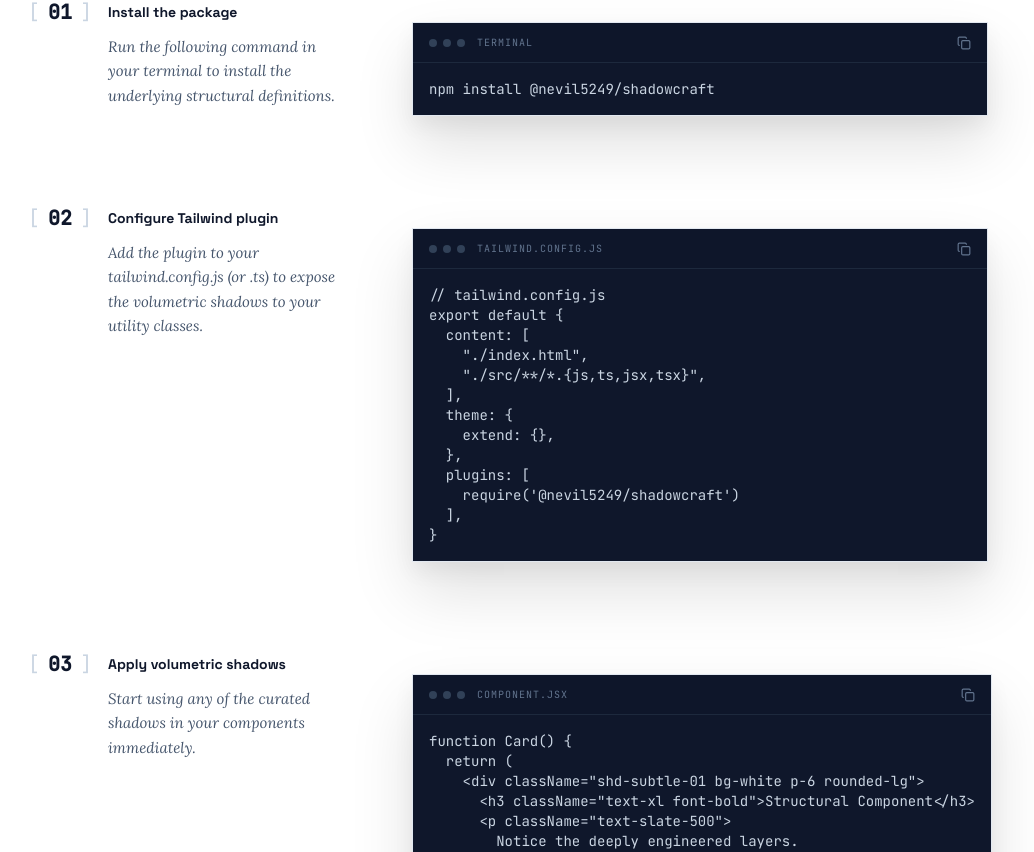
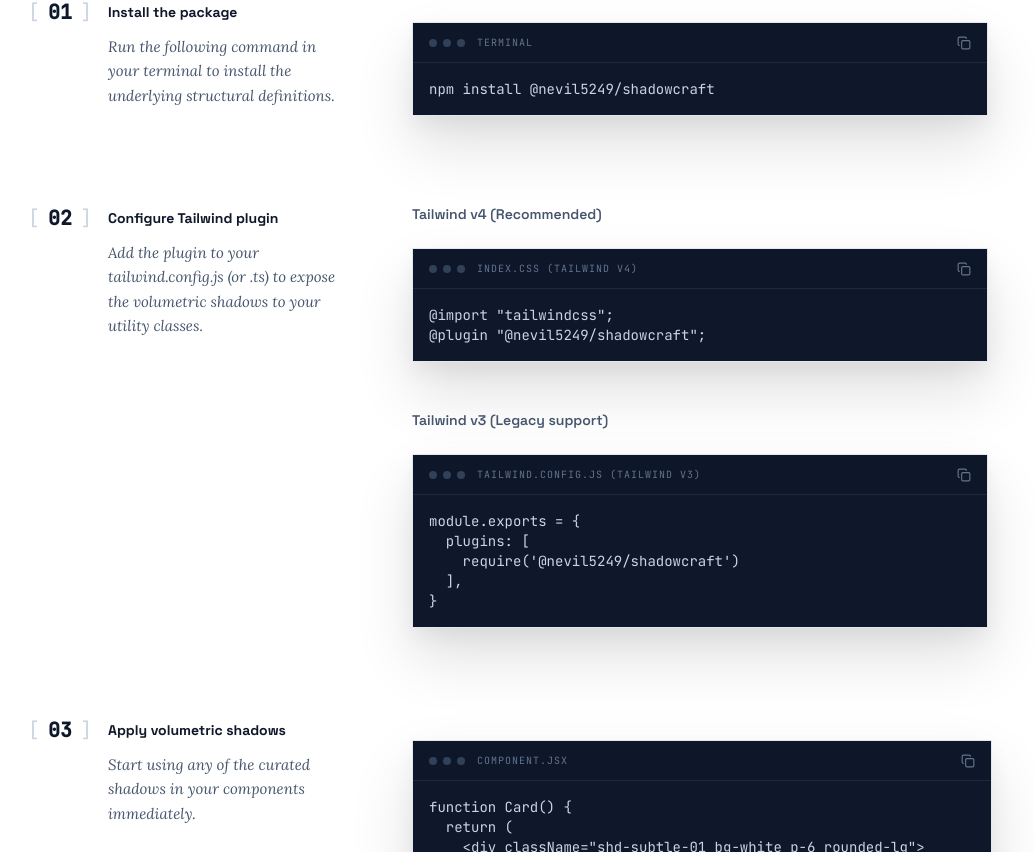
Before and after one commit to NEVIL5249/ShadowCraft, a React (Vite) app: page /docs in a window 1280 px wide. Shown: the part 668-1520 px from the top of the page, without its empty margins (132-1166 px from the left). Built offline with nearby package versions, Linux system fonts and the light colour scheme.

Commit message:
updates docs and fix the borders

```diff
--- a/src/components/ShadowCard.jsx
+++ b/src/components/ShadowCard.jsx
@@ -34,13 +34,14 @@
   };
 
   return (
-    <div className={`group relative ${padding} ${variant === 'glass' ? 'bg-slate-100/30' : 'bg-white'} border border-slate-200 transition-all hover:border-slate-300 overflow-hidden`}>
-      {variant === 'blueprint' && <div className="absolute inset-0 blueprint-bg opacity-10 pointer-events-none"></div>}
+    <div className="relative group h-full">
       {corner !== 'none' && (
-        <div className={`absolute w-4 h-4 border-slate-900 opacity-0 group-hover:opacity-100 transition-all ${getCornerClass()}`}></div>
+        <div className={`absolute w-8 h-8 border-slate-900 z-20 ${getCornerClass()}`}></div>
       )}
+      <div className={`relative h-full ${padding} ${variant === 'glass' ? 'bg-slate-100/30' : 'bg-white'} border border-slate-200 transition-all group-hover:border-slate-300 overflow-hidden`}>
+        {variant === 'blueprint' && <div className="absolute inset-0 blueprint-bg opacity-10 pointer-events-none"></div>}
 
-      <div className="relative z-10">
+        <div className="relative z-10">
         <div className="flex justify-between items-start mb-12">
           <div className="space-y-1">
             <h3 className="text-xs font-bold uppercase tracking-widest text-slate-400">{shadow.id}. {shadow.name}</h3>
@@ -97,6 +98,7 @@
             REF: {shadow.ref}
           </div>
         </div>
+        </div>
       </div>
     </div>
   );
--- a/src/components/ShadowGrid.jsx
+++ b/src/components/ShadowGrid.jsx
@@ -34,7 +34,7 @@
             <ShadowCard shadow={shadows[2]} variant="glass" corner="bottom-left" padding="p-10" />
           </div>
           <div className="md:col-span-6">
-            <ShadowCard shadow={shadows[3]} variant="blueprint" corner="none" padding="p-16" />
+            <ShadowCard shadow={shadows[3]} variant="blueprint" corner="bottom-right" padding="p-16" />
           </div>
         </div>
         <div className="flex justify-center mt-22">
--- a/src/pages/Docs.jsx
+++ b/src/pages/Docs.jsx
@@ -22,21 +22,20 @@
       step: '02',
       title: 'Configure Tailwind plugin',
       description: 'Add the plugin to your tailwind.config.js (or .ts) to expose the volumetric shadows to your utility classes.',
-      code: `// tailwind.config.js
-export default {
-  content: [
-    "./index.html",
-    "./src/**/*.{js,ts,jsx,tsx}",
-  ],
-  theme: {
-    extend: {},
+      codeBlocks: [
+        {
+          label: 'Tailwind v4 (Recommended)',
+          titleLabel: 'index.css (Tailwind v4)',
+          code: '@import "tailwindcss";\n@plugin "@nevil5249/shadowcraft";',
+          lang: 'css'
         },
-  plugins: [
-    require('@nevil5249/shadowcraft')
-  ],
-}`,
-      lang: 'javascript',
-      titleLabel: 'tailwind.config.js'
+        {
+          label: 'Tailwind v3 (Legacy support)',
+          titleLabel: 'tailwind.config.js (Tailwind v3)',
+          code: 'module.exports = {\n  plugins: [\n    require(\'@nevil5249/shadowcraft\')\n  ],\n}',
+          lang: 'javascript'
+        }
+      ]
     },
     {
       step: '03',
@@ -69,25 +68,20 @@
       step: '02',
       title: 'Configure Tailwind',
       description: 'Modify your Next.js tailwind.config.ts file to include the plugin.',
-      code: `import type { Config } from "tailwindcss";
-
-const config: Config = {
-  content: [
-    "./pages/**/*.{js,ts,jsx,tsx,mdx}",
-    "./components/**/*.{js,ts,jsx,tsx,mdx}",
-    "./app/**/*.{js,ts,jsx,tsx,mdx}",
-  ],
-  theme: {
-    extend: {},
+      codeBlocks: [
+        {
+          label: 'Tailwind v4 (Recommended)',
+          titleLabel: 'index.css (Tailwind v4)',
+          code: '@import "tailwindcss";\n@plugin "@nevil5249/shadowcraft";',
+          lang: 'css'
         },
-  plugins: [
-    require('@nevil5249/shadowcraft')
-  ],
-};
-
-export default config;`,
-      lang: 'typescript',
-      titleLabel: 'tailwind.config.ts'
+        {
+          label: 'Tailwind v3 (Legacy support)',
+          titleLabel: 'tailwind.config.js (Tailwind v3)',
+          code: 'module.exports = {\n  plugins: [\n    require(\'@nevil5249/shadowcraft\')\n  ],\n}',
+          lang: 'javascript'
+        }
+      ]
     },
     {
       step: '03',
@@ -119,18 +113,20 @@
       step: '02',
       title: 'Update Tailwind CLI config',
       description: 'Add the plugin required to generate the multi-layered CSS rules.',
-      code: `/** @type {import('tailwindcss').Config} */
-module.exports = {
-  content: ["./src/**/*.{html,js}"],
-  theme: {
-    extend: {},
+      codeBlocks: [
+        {
+          label: 'Tailwind v4 (Recommended)',
+          titleLabel: 'index.css (Tailwind v4)',
+          code: '@import "tailwindcss";\n@plugin "@nevil5249/shadowcraft";',
+          lang: 'css'
         },
-  plugins: [
-    require('@nevil5249/shadowcraft')
-  ],
-}`,
-      lang: 'javascript',
-      titleLabel: 'tailwind.config.js'
+        {
+          label: 'Tailwind v3 (Legacy support)',
+          titleLabel: 'tailwind.config.js (Tailwind v3)',
+          code: 'module.exports = {\n  plugins: [\n    require(\'@nevil5249/shadowcraft\')\n  ],\n}',
+          lang: 'javascript'
+        }
+      ]
     },
     {
       step: '03',
@@ -183,7 +179,7 @@
           </div>
           <div className="flex items-center gap-4 text-sm font-mono text-slate-700">
             <Layers size={16} className="text-blueprint-accent" />
-            <span>Tailwind CSS v3.0+</span>
+            <span>Tailwind CSS v3.0+ or v4.0+</span>
           </div>
           <div className="flex items-center gap-4 text-sm font-mono text-slate-700">
             <Box size={16} className="text-blueprint-accent" />
@@ -232,10 +228,28 @@
 
               {/* Code */}
               <div className="md:w-2/3 mt-4 md:mt-0">
+                {item.codeBlocks ? (
+                  <div className="flex flex-col gap-6">
+                    {item.codeBlocks.map((block, i) => (
+                      <div key={i}>
+                        {block.label && (
+                          <div className="text-sm font-semibold text-slate-600 mb-2">
+                            {block.label}
+                          </div>
+                        )}
+                        <CodeBlock
+                          code={block.code}
+                          title={block.titleLabel}
+                        />
+                      </div>
+                    ))}
+                  </div>
+                ) : (
                   <CodeBlock
                     code={item.code}
                     title={item.titleLabel}
                   />
+                )}
               </div>
 
             </div>
--- a/src/pages/Library.jsx
+++ b/src/pages/Library.jsx
@@ -126,7 +126,7 @@
                     transition={{ duration: 0.4, delay: index * 0.05 }}
                     className="h-full"
                   >
-                    <ShadowCard shadow={shadow} padding="p-6 md:p-8" />
+                    <ShadowCard shadow={shadow} padding="p-6 md:p-8" corner="none" />
                   </motion.div>
                 ))}
               </AnimatePresence>
```
Lines whose indentation alone changed are shown as unchanged.
